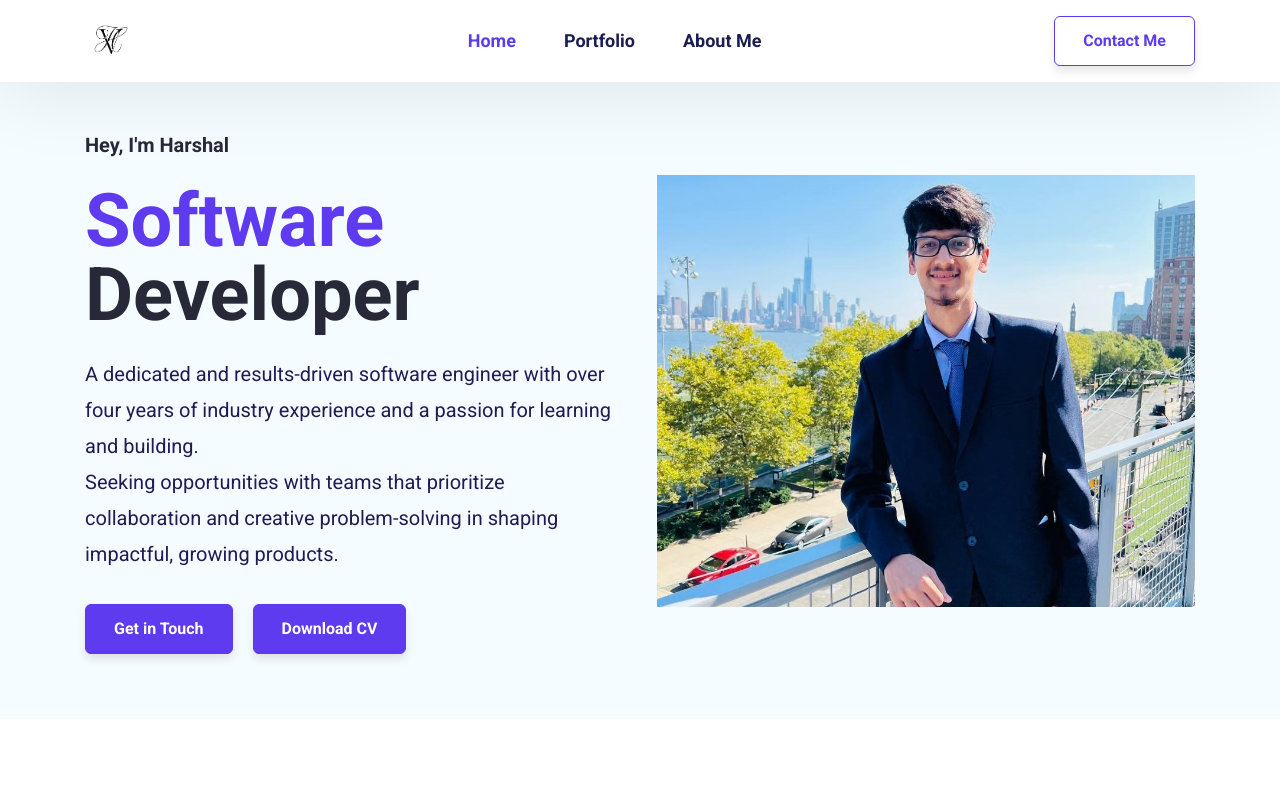
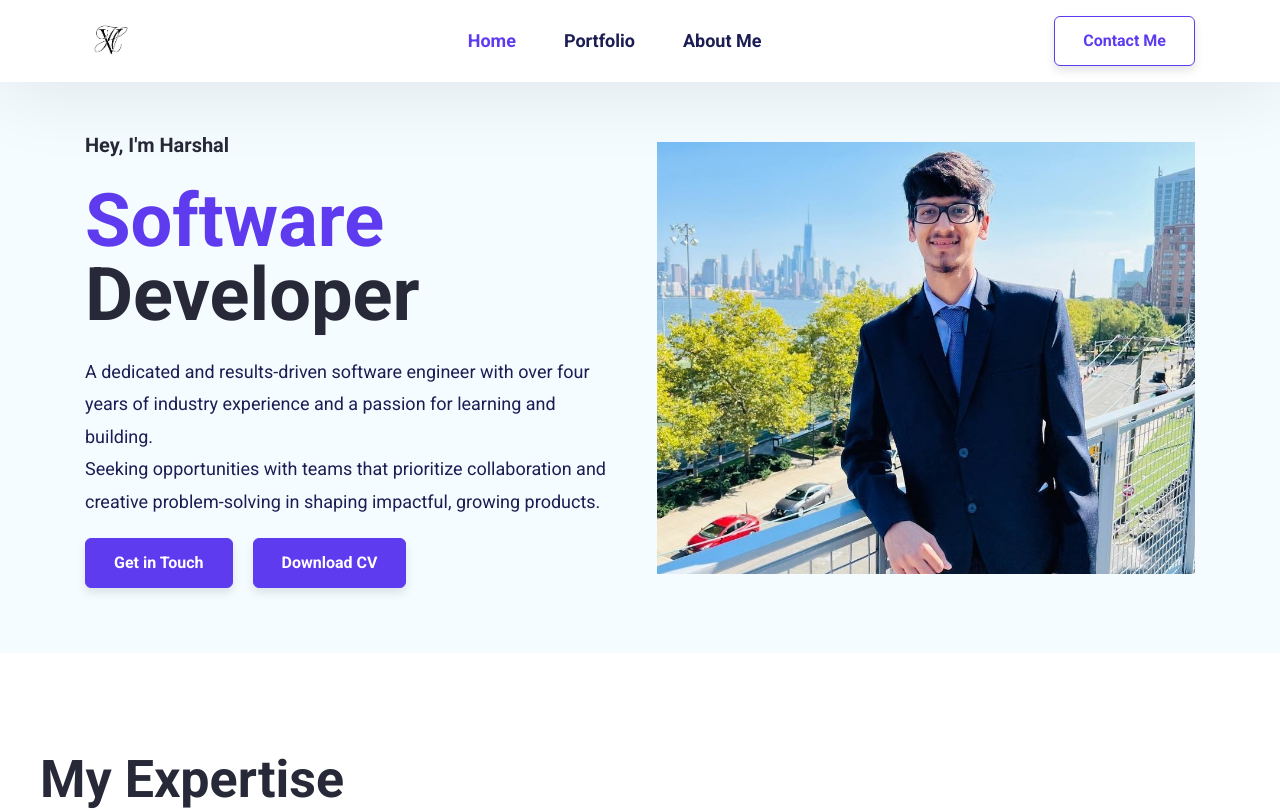
Before and after one commit to VaidyaHarshal/PersonalPortfolio, a React (Create React App) app: page / in a window 1280 px wide. Shown: the top 811 px of the page. Built offline with nearby package versions, Linux system fonts and the light colour scheme.

Commit message:
css changes

```diff
--- a/src/App.css
+++ b/src/App.css
@@ -196,7 +196,7 @@ body {
   display: flex;
   flex-direction: column;
   align-items: flex-start;
-  gap: 3.2rem;
+  gap: 2rem;
 }
 
 .hero--section--content {
@@ -224,7 +224,7 @@ body {
 
 .hero--section--description {
   color: var(--darkblue);
-  font-size: 2rem;
+  font-size: 1.8rem;
   font-weight: 400;
   line-height: 1.8;
 }
```
